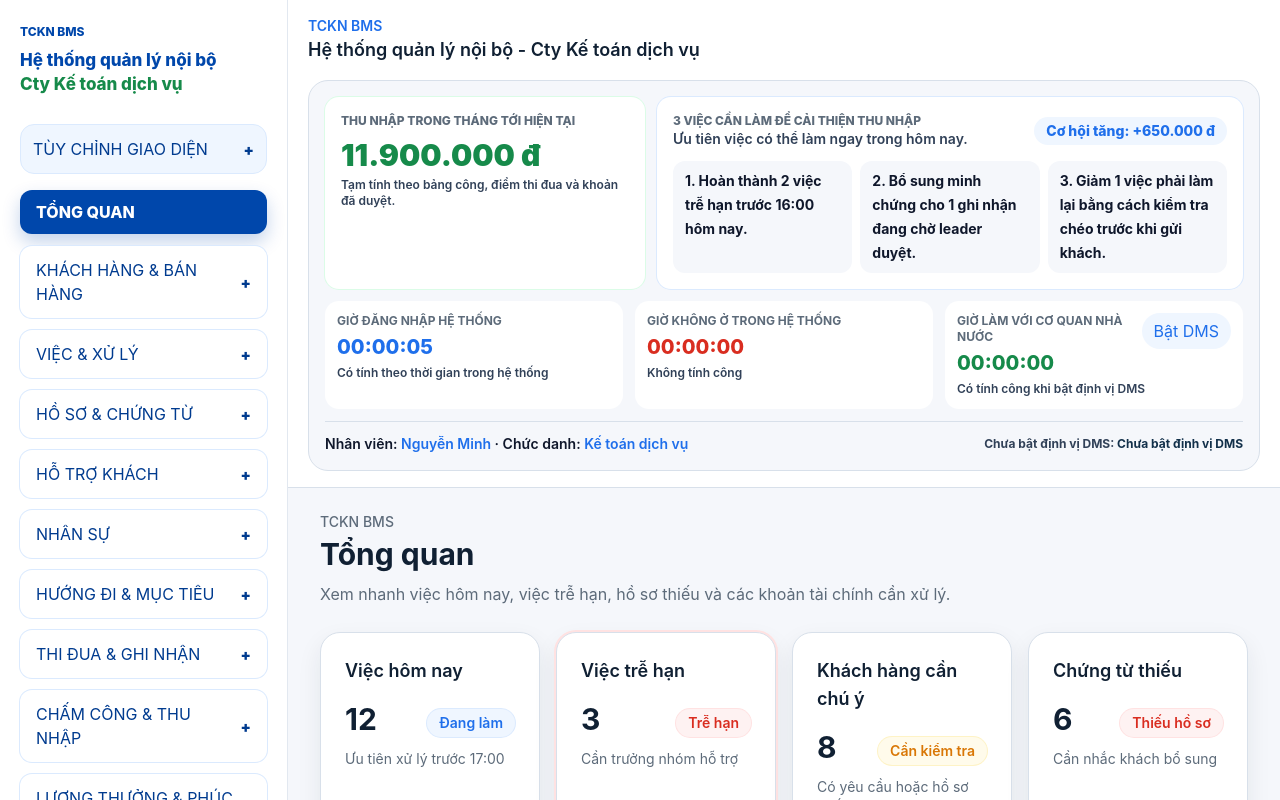
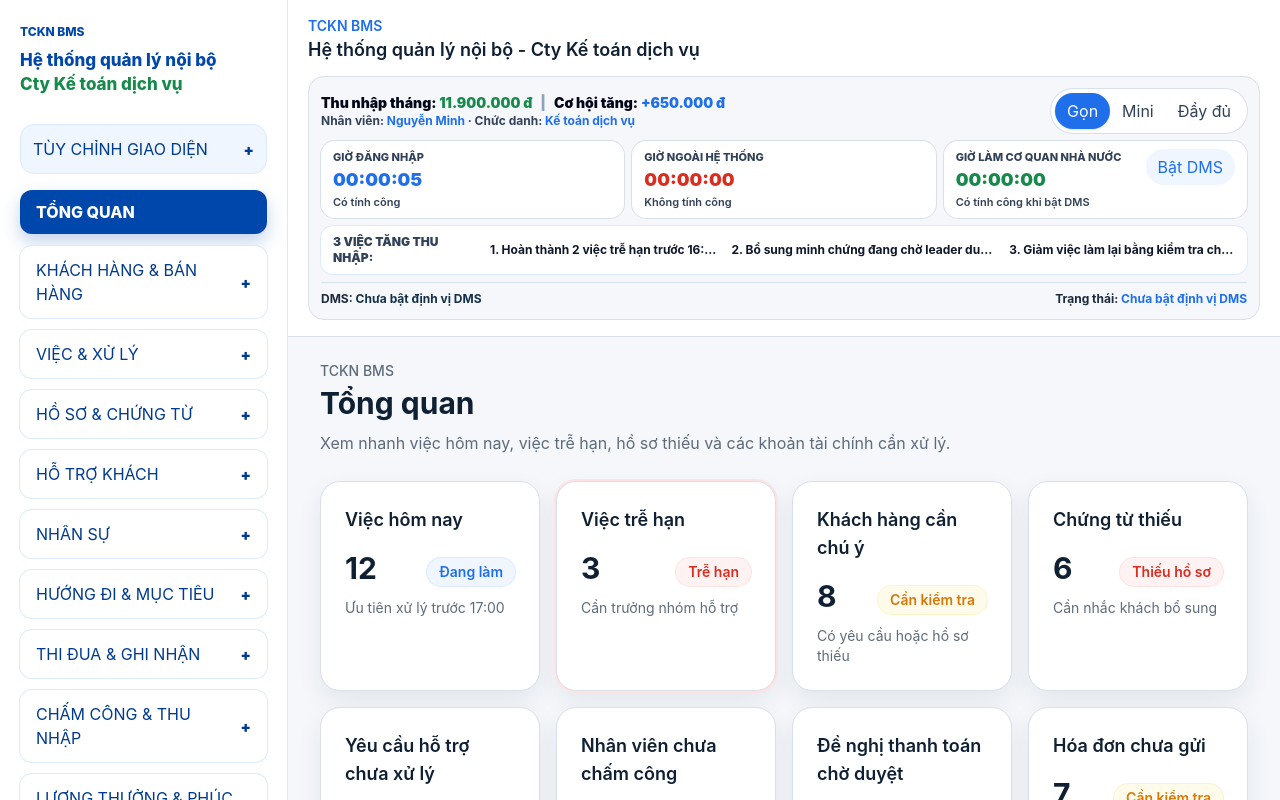
Before and after one commit to hoangquan227/BMS, a Next.js app: page /tong-quan in a window 1280 px wide. Shown: the top 800 px of the page. Built offline with nearby package versions, Linux system fonts and the light colour scheme.

Commit message:
Add compact work session header modes

```diff
--- a/src/app/components/WorkSessionClock.js
+++ b/src/app/components/WorkSessionClock.js
@@ -8,9 +8,15 @@ const employee = {
 };
 
 const incomeActions = [
-  "Hoàn thành 2 việc trễ hạn trước 16:00 hôm nay.",
-  "Bổ sung minh chứng cho 1 ghi nhận đang chờ leader duyệt.",
-  "Giảm 1 việc phải làm lại bằng cách kiểm tra chéo trước khi gửi khách.",
+  "Hoàn thành 2 việc trễ hạn trước 16:00.",
+  "Bổ sung minh chứng đang chờ leader duyệt.",
+  "Giảm việc làm lại bằng kiểm tra chéo.",
+];
+
+const viewModes = [
+  { id: "compact", label: "Gọn" },
+  { id: "minimal", label: "Mini" },
+  { id: "full", label: "Đầy đủ" },
 ];
 
 function formatDuration(totalSeconds) {
@@ -43,13 +49,43 @@ function formatDms(position) {
   return `${latitude}, ${longitude}`;
 }
 
+function readSavedMode() {
+  if (typeof window === "undefined") {
+    return "compact";
+  }
+
+  return window.localStorage.getItem("tckn-bms-work-clock-mode") || "compact";
+}
+
+function ClockItem({ label, value, tone = "primary", helper }) {
+  const toneClass = {
+    primary: "text-bms-primary",
+    danger: "text-bms-danger",
+    success: "text-bms-success",
+    money: "text-bms-money",
+  }[tone];
+
+  return (
+    <div className="min-w-0 rounded-[14px] bg-white px-3 py-2 ring-1 ring-bms-border">
+      <p className="truncate text-[11px] font-extrabold uppercase text-slate-700">{label}</p>
+      <p className={`mt-0.5 text-lg font-black leading-6 ${toneClass}`}>{value}</p>
+      {helper ? <p className="mt-0.5 truncate text-[11px] font-semibold text-slate-700">{helper}</p> : null}
+    </div>
+  );
+}
+
 export default function WorkSessionClock() {
+  const [mode, setMode] = useState(readSavedMode);
   const [secondsInSystem, setSecondsInSystem] = useState(0);
   const [secondsOutsideSystem, setSecondsOutsideSystem] = useState(0);
   const [secondsGovernmentWork, setSecondsGovernmentWork] = useState(0);
   const [governmentMode, setGovernmentMode] = useState(false);
   const [position, setPosition] = useState(null);
   const [locationMessage, setLocationMessage] = useState("Chưa bật định vị DMS");
+
+  useEffect(() => {
+    window.localStorage.setItem("tckn-bms-work-clock-mode", mode);
+  }, [mode]);
 
   useEffect(() => {
     const timer = window.setInterval(() => {
@@ -83,58 +119,60 @@ export default function WorkSessionClock() {
 
   const locationText = useMemo(() => formatDms(position), [position]);
 
+  if (mode === "minimal") {
+    return (
+      <section className="mt-3 rounded-[14px] border border-bms-border bg-white px-3 py-2">
+        <div className="flex flex-col gap-2 lg:flex-row lg:items-center lg:justify-between">
+          <div className="flex flex-wrap items-center gap-x-4 gap-y-1 text-sm font-extrabold text-slate-900">
+            <span>Thu nhập: <span className="text-bms-success">11.900.000 đ</span></span>
+            <span>Trong hệ thống: <span className="text-bms-primary">{formatDuration(secondsInSystem)}</span></span>
+            <span>Nhân viên: <span className="text-bms-primary">{employee.name}</span></span>
+          </div>
+          <ModeSwitcher mode={mode} onChange={setMode} />
+        </div>
+      </section>
+    );
+  }
+
   return (
-    <section className="mt-4 space-y-3 rounded-bms-card border border-bms-border bg-bms-subtle p-4">
-      <div className="grid gap-3 xl:grid-cols-[320px_1fr]">
-        <div className="rounded-bms-control bg-white p-4 ring-1 ring-green-100">
-          <p className="text-xs font-extrabold uppercase text-bms-muted">Thu nhập trong tháng tới hiện tại</p>
-          <p className="mt-2 text-3xl font-black text-bms-success">11.900.000 đ</p>
-          <p className="mt-1 text-xs font-semibold text-slate-700">
-            Tạm tính theo bảng công, điểm thi đua và khoản đã duyệt.
+    <section className="mt-3 space-y-2 rounded-[16px] border border-bms-border bg-bms-subtle p-3">
+      <div className="flex flex-col gap-2 lg:flex-row lg:items-center lg:justify-between">
+        <div>
+          <p className="text-sm font-black text-slate-950">
+            Thu nhập tháng: <span className="text-bms-success">11.900.000 đ</span>
+            <span className="mx-2 text-slate-400">|</span>
+            Cơ hội tăng: <span className="text-bms-primary">+650.000 đ</span>
+          </p>
+          <p className="text-xs font-bold text-slate-700">
+            Nhân viên: <span className="text-bms-primary">{employee.name}</span> · Chức danh:{" "}
+            <span className="text-bms-primary">{employee.title}</span>
           </p>
         </div>
-
-        <div className="rounded-bms-control bg-white p-4 ring-1 ring-blue-100">
-          <div className="flex flex-col gap-1 sm:flex-row sm:items-center sm:justify-between">
-            <div>
-              <p className="text-xs font-extrabold uppercase text-bms-muted">3 việc cần làm để cải thiện thu nhập</p>
-              <p className="text-sm font-semibold text-slate-700">Ưu tiên việc có thể làm ngay trong hôm nay.</p>
-            </div>
-            <span className="rounded-bms-pill bg-blue-50 px-3 py-1 text-sm font-extrabold text-bms-primary">
-              Cơ hội tăng: +650.000 đ
-            </span>
-          </div>
-          <ol className="mt-3 grid gap-2 lg:grid-cols-3">
-            {incomeActions.map((action, index) => (
-              <li className="rounded-[12px] bg-bms-subtle px-3 py-2 text-sm font-bold leading-6 text-slate-900" key={action}>
-                {index + 1}. {action}
-              </li>
-            ))}
-          </ol>
-        </div>
+        <ModeSwitcher mode={mode} onChange={setMode} />
       </div>
 
-      <div className="grid gap-3 md:grid-cols-3">
-        <div className="rounded-bms-control bg-white p-3">
-          <p className="text-xs font-bold uppercase text-bms-muted">Giờ đăng nhập hệ thống</p>
-          <p className="mt-1 text-xl font-extrabold text-bms-primary">{formatDuration(secondsInSystem)}</p>
-          <p className="mt-1 text-xs font-semibold text-slate-700">Có tính theo thời gian trong hệ thống</p>
-        </div>
-
-        <div className="rounded-bms-control bg-white p-3">
-          <p className="text-xs font-bold uppercase text-bms-muted">Giờ không ở trong hệ thống</p>
-          <p className="mt-1 text-xl font-extrabold text-bms-danger">{formatDuration(secondsOutsideSystem)}</p>
-          <p className="mt-1 text-xs font-semibold text-slate-700">Không tính công</p>
-        </div>
-
-        <div className="rounded-bms-control bg-white p-3">
-          <div className="flex items-start justify-between gap-3">
-            <div>
-              <p className="text-xs font-bold uppercase text-bms-muted">Giờ làm với cơ quan nhà nước</p>
-              <p className="mt-1 text-xl font-extrabold text-bms-success">{formatDuration(secondsGovernmentWork)}</p>
+      <div className="grid gap-2 md:grid-cols-3">
+        <ClockItem
+          helper="Có tính công"
+          label="Giờ đăng nhập"
+          tone="primary"
+          value={formatDuration(secondsInSystem)}
+        />
+        <ClockItem
+          helper="Không tính công"
+          label="Giờ ngoài hệ thống"
+          tone="danger"
+          value={formatDuration(secondsOutsideSystem)}
+        />
+        <div className="rounded-[14px] bg-white px-3 py-2 ring-1 ring-bms-border">
+          <div className="flex items-start justify-between gap-2">
+            <div className="min-w-0">
+              <p className="truncate text-[11px] font-extrabold uppercase text-slate-700">Giờ làm cơ quan nhà nước</p>
+              <p className="mt-0.5 text-lg font-black leading-6 text-bms-success">{formatDuration(secondsGovernmentWork)}</p>
+              <p className="mt-0.5 truncate text-[11px] font-semibold text-slate-700">Có tính công khi bật DMS</p>
             </div>
             <button
-              className={`shrink-0 rounded-bms-pill px-3 py-1.5 text-xs font-bold transition active:translate-y-px ${
+              className={`shrink-0 rounded-bms-pill px-3 py-1.5 text-xs font-bold transition hover:-translate-y-0.5 active:translate-y-px ${
                 governmentMode ? "bg-bms-success text-white" : "bg-blue-50 text-bms-primary"
               }`}
               onClick={enableGovernmentWork}
@@ -143,19 +181,63 @@ export default function WorkSessionClock() {
               {governmentMode ? "Đang bật" : "Bật DMS"}
             </button>
           </div>
-          <p className="mt-1 text-xs font-semibold text-slate-700">Có tính công khi bật định vị DMS</p>
         </div>
       </div>
 
-      <div className="flex flex-col gap-1 border-t border-bms-border pt-3 text-sm font-semibold text-slate-900 lg:flex-row lg:items-center lg:justify-between">
+      {mode === "full" ? (
+        <div className="rounded-[14px] bg-white p-3 ring-1 ring-blue-100">
+          <div className="flex flex-col gap-1 sm:flex-row sm:items-center sm:justify-between">
+            <div>
+              <p className="text-xs font-extrabold uppercase text-slate-700">3 việc cần làm để cải thiện thu nhập</p>
+              <p className="text-xs font-semibold text-slate-700">Ưu tiên việc có thể làm ngay trong hôm nay.</p>
+            </div>
+          </div>
+          <ol className="mt-2 grid gap-2 lg:grid-cols-3">
+            {incomeActions.map((action, index) => (
+              <li className="rounded-[10px] bg-bms-subtle px-3 py-2 text-xs font-bold leading-5 text-slate-900" key={action}>
+                {index + 1}. {action}
+              </li>
+            ))}
+          </ol>
+        </div>
+      ) : (
+        <div className="flex flex-col gap-1 rounded-[12px] bg-white px-3 py-2 text-xs font-bold text-slate-900 ring-1 ring-blue-100 lg:flex-row lg:items-center lg:gap-3">
+          <span className="font-black uppercase text-slate-700">3 việc tăng thu nhập:</span>
+          {incomeActions.map((action, index) => (
+            <span className="truncate" key={action}>
+              {index + 1}. {action}
+            </span>
+          ))}
+        </div>
+      )}
+
+      <div className="flex flex-col gap-1 border-t border-bms-border pt-2 text-xs font-bold text-slate-800 lg:flex-row lg:items-center lg:justify-between">
         <p>
-          Nhân viên: <span className="text-bms-primary">{employee.name}</span> · Chức danh:{" "}
-          <span className="text-bms-primary">{employee.title}</span>
+          DMS: <span className="text-bms-money">{locationText}</span>
         </p>
-        <p className="text-xs font-bold text-slate-700">
-          {locationMessage}: <span className="text-bms-money">{locationText}</span>
+        <p>
+          Trạng thái: <span className="text-bms-primary">{locationMessage}</span>
         </p>
       </div>
     </section>
   );
 }
+
+function ModeSwitcher({ mode, onChange }) {
+  return (
+    <div className="flex w-fit rounded-bms-pill bg-white p-1 ring-1 ring-bms-border">
+      {viewModes.map((item) => (
+        <button
+          className={`rounded-bms-pill px-3 py-1.5 text-xs font-extrabold transition active:translate-y-px ${
+            mode === item.id ? "bg-bms-primary text-white shadow-sm" : "text-slate-700 hover:bg-blue-50 hover:text-bms-primary"
+          }`}
+          key={item.id}
+          onClick={() => onChange(item.id)}
+          type="button"
+        >
+          {item.label}
+        </button>
+      ))}
+    </div>
+  );
+}
```
